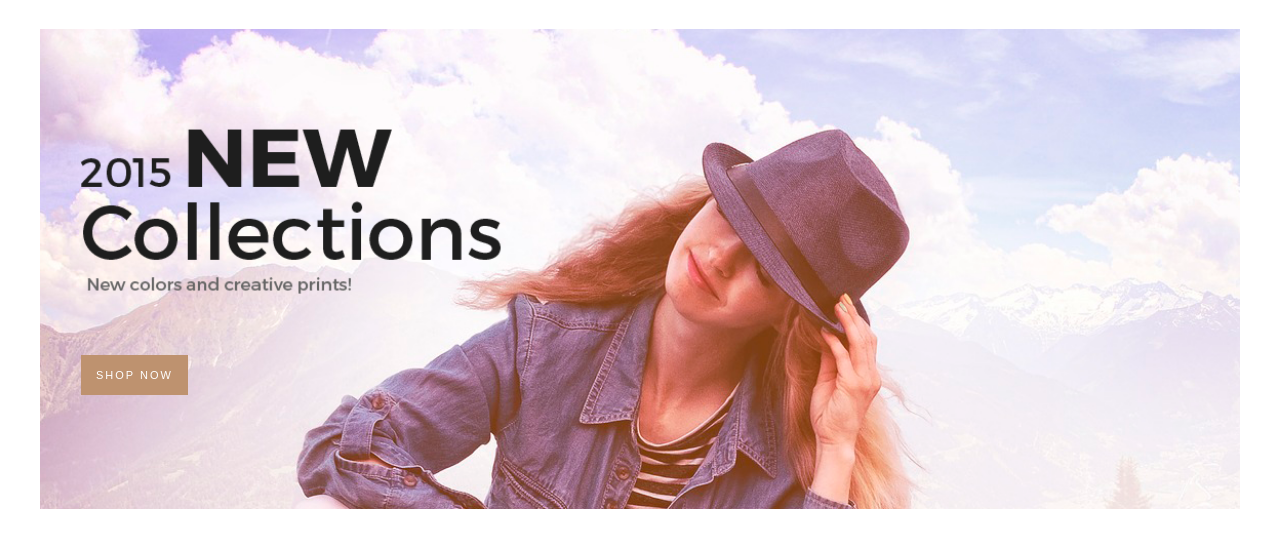
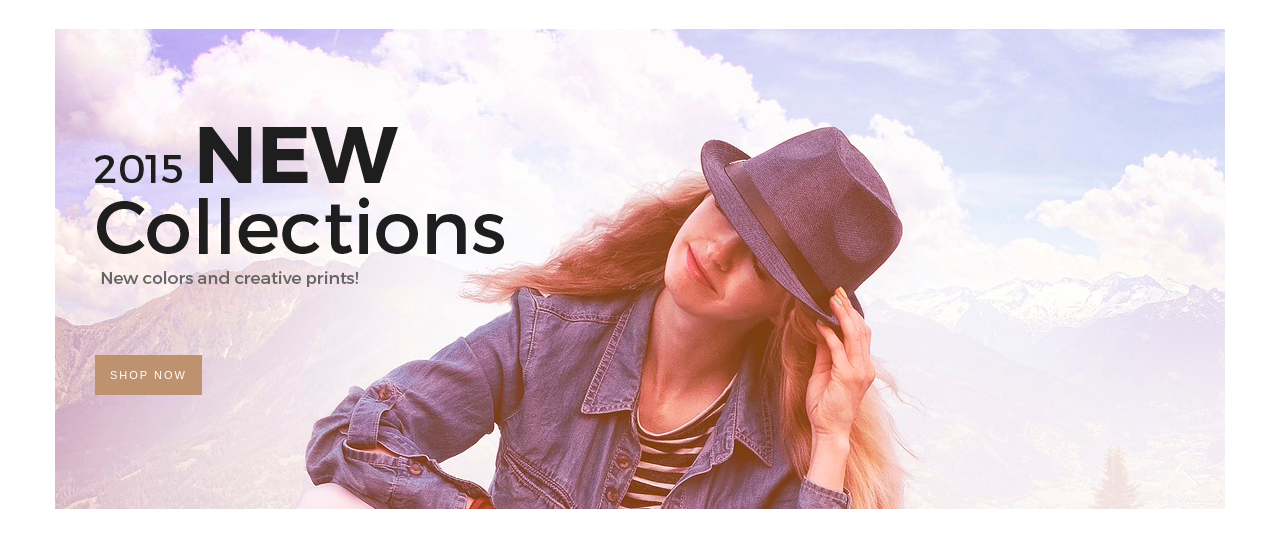
Before and after one commit to zaveruha/it-academy-project, a plain HTML site: page folder/index.html in a window 1280 px wide. Shown: the part 120-668 px from the top of the page. Drawn offline with Linux system fonts and the light colour scheme; a web font is replaced by a local one.

Commit message:
fix bags with banner

```diff
--- a/folder/css/main-page-banner.css
+++ b/folder/css/main-page-banner.css
@@ -4,6 +4,8 @@
     background-size: 100%;
     padding-top: 40%;
     position: relative;
+    margin-right: 15px;
+    margin-left: 15px;
 }
 
 .banner-btn {
@@ -28,7 +30,7 @@
     background: #a76e41;
 }
 
-@media (max-width:510px) {
+@media (max-width: 725px) {
     .banner-btn {
         padding:3px 3px;
     }
```
Also changed, not shown: folder/index.html (+0 -1 lines).
